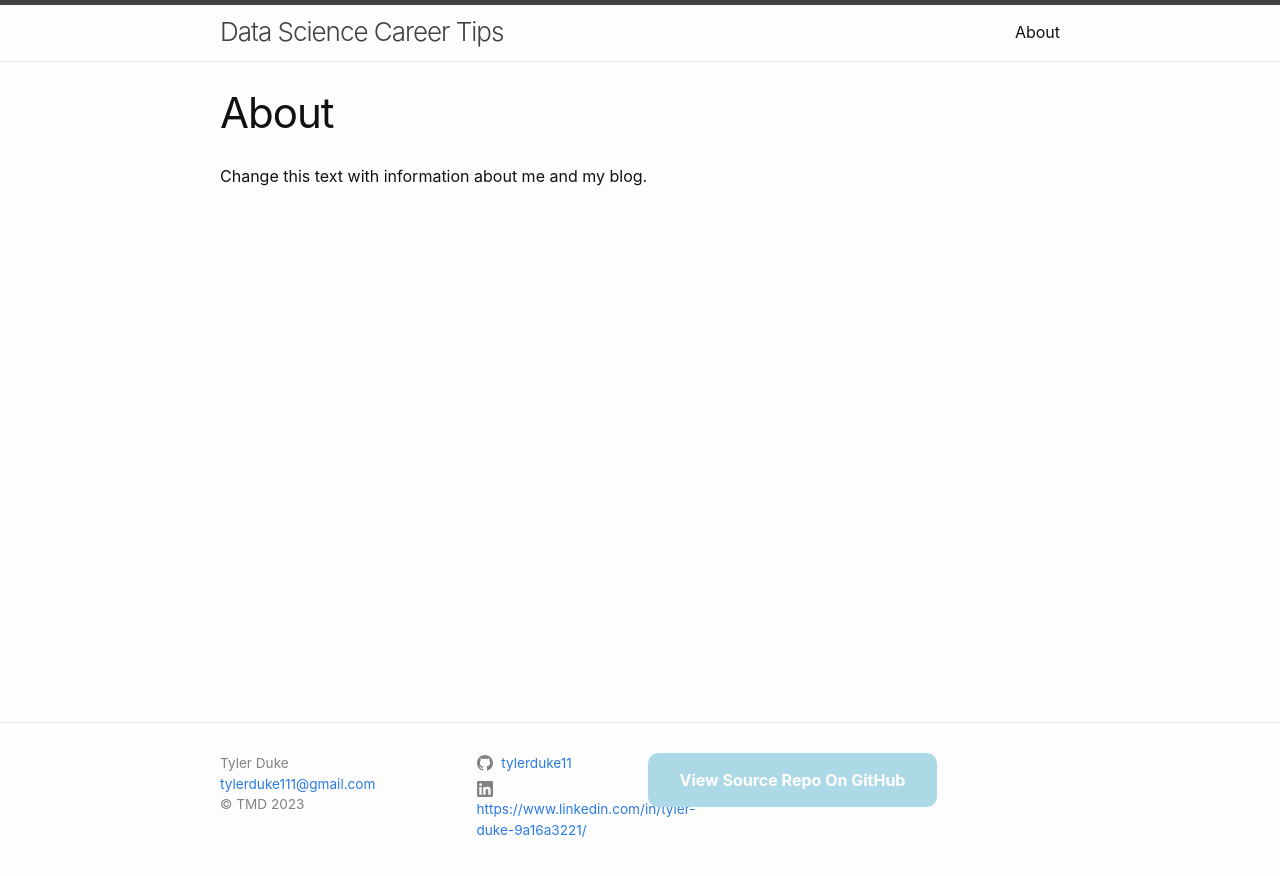
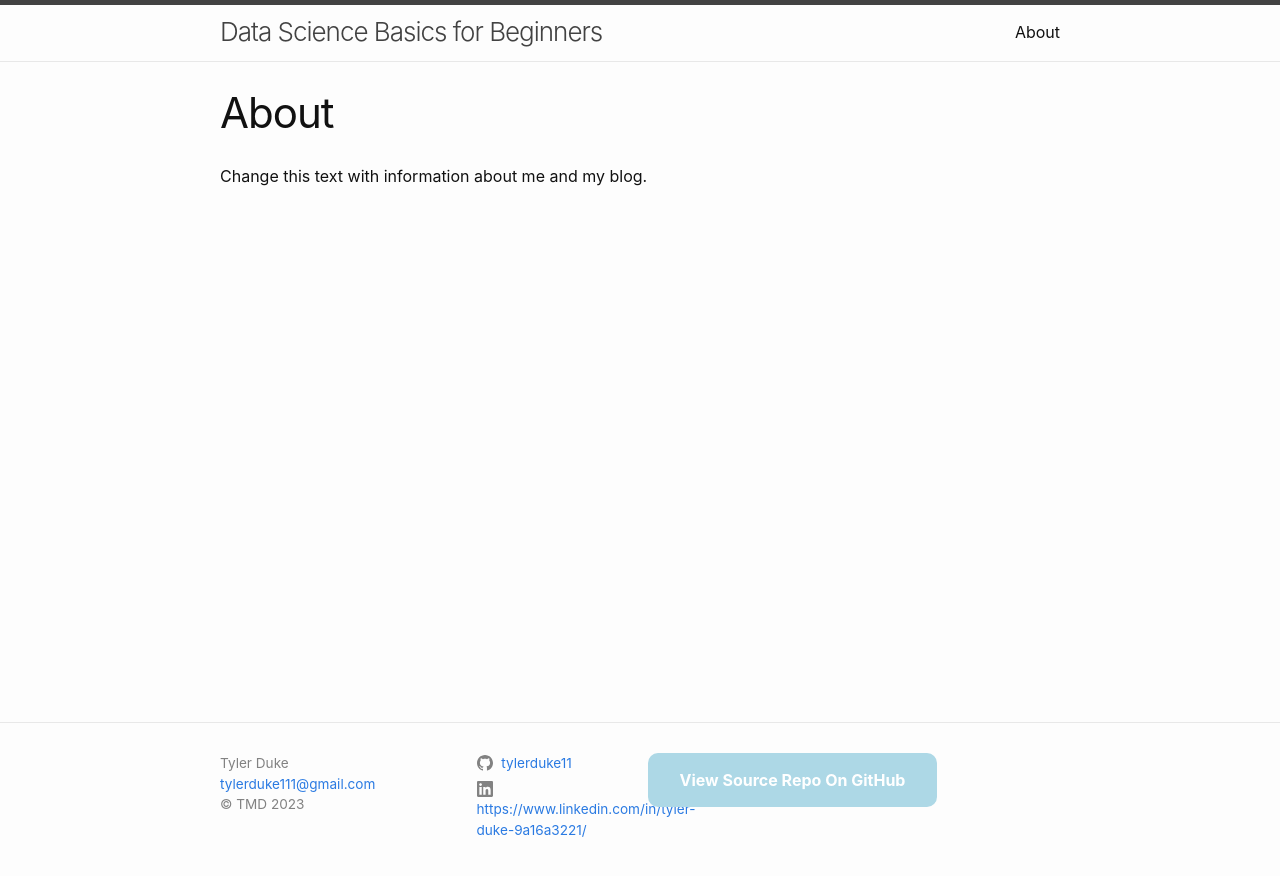
Before and after one commit to tylerduke11/my-blog, a Jekyll site: the page built from about.markdown, in a window 1280 px wide. Shown: the top 876 px of the page. Built offline with Jekyll 4.4.1, drawn with Linux system fonts in a browser that asks for light colours.

Commit message:
Update _config.yml

```diff
--- a/_config.yml
+++ b/_config.yml
@@ -18,9 +18,9 @@
 # You can create any custom variable you would like, and they will be accessible
 # in the templates via {{ site.myvariable }}.
 
-title: Data Science Career Tips
+title: Data Science Basics for Beginners
 email: tylerduke111@gmail.com
-description: "Unlocking Your Data Science Career: Your Guide to Success"
+description: "Mastering Data Science: Tips, Tricks, and Tutorials"
 baseurl: "/my-blog" # the name of the repository
 url: "https://tylerduke11.github.io" #  change this to "https://<your-github-username>.github.io"
 image: https://cytech.cyu.fr/medias/photo/233242_1615370373523-jpg?ID_FICHE=21860
```
